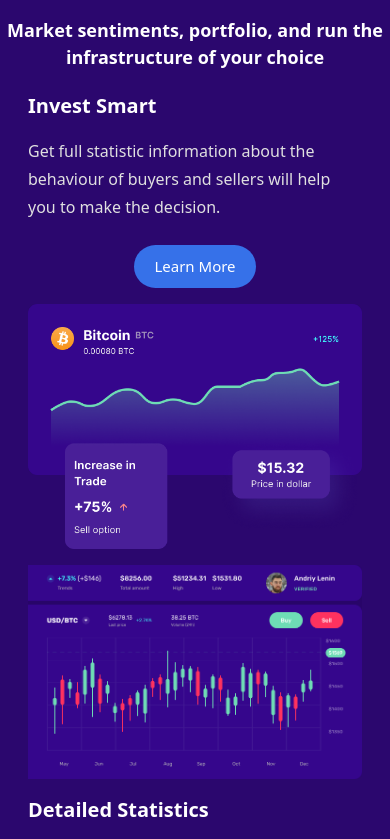
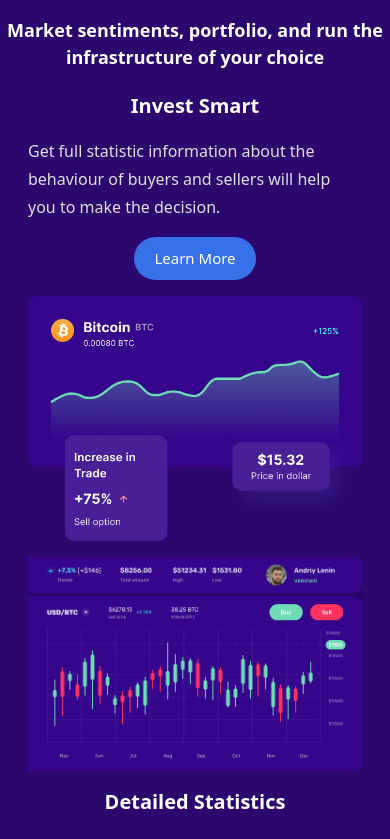
Before and after one commit to nifemi2005/BNB, a React (Vite) app: page / in a window 390 px wide. Shown: the part 3320-4159 px from the top of the page. Built offline with nearby package versions, Linux system fonts and the light colour scheme.

Commit message:
Made changes to the Features component

```diff
--- a/src/Componets/Features.jsx
+++ b/src/Componets/Features.jsx
@@ -15,8 +15,8 @@ const Features = () => {
         <div className='lg:px-28 md:px-11 sm:px-9 px-7 lg:grid lg:grid-cols-2'>
           {/* left */}
             <div>
-                <h3 className='lg:text-[32px] md:text-[28px] sm:text-[26px] text-[20px] lg:leading-[48px] font-bold lg:text-start md:text-center sm:text-center'>Invest Smart</h3>
-                <p className='leading-[28px] font-normal text-[#E0E0E0] lg:w-[408px] sm:pt-6 sm:pb-8 pt-4 pb-6'>Get full statistic information about the behaviour of buyers and sellers will help you to make the decision. </p>
+                <h3 className='lg:text-[32px] md:text-[28px] sm:text-[26px] text-[20px] lg:leading-[48px] font-bold lg:text-start text-center'>Invest Smart</h3>
+                <p className='leading-[28px] font-normal text-[#E0E0E0] lg:w-[408px] sm:pt-6 sm:pb-8 pt-4 pb-4'>Get full statistic information about the behaviour of buyers and sellers will help you to make the decision. </p>
                 <div className='lg:text-start md:text-center sm:text-center text-center'>
                   <button className='md:text-[18px] sm:text-[16px] text-[15px] bg-[#3671E9] hover:bg-white hover:text-black sm:py-[14px] py-[10px] sm:px-[32px] px-[20px] rounded-[32px]'>Learn More</button>
                 </div>
@@ -117,7 +117,7 @@ const Features = () => {
           </div>
           {/* right  */}
           <div>
-            <h3 className='lg:text-[32px] md:text-[28px] sm:text-[26px] text-[20px] lg:leading-[48px] font-bold lg:text-start md:text-center sm:text-center'>Detailed Statistics</h3>
+            <h3 className='lg:text-[32px] md:text-[28px] sm:text-[26px] text-[20px] lg:leading-[48px] font-bold lg:text-start text-center'>Detailed Statistics</h3>
             <p className='leading-[28px] font-normal text-[#E0E0E0] lg:w-[408px] sm:pt-6 sm:pb-8 pt-4 pb-6'>View all mining related information in realtime, at any point at any location and decide which polls you want to mine in.</p>
             <div className='lg:text-start md:text-center sm:text-center text-center'>
               <button className='md:text-[18px] sm:text-[16px] text-[15px] bg-[#3671E9] py-[14px] px-[32px] hover:bg-white hover:text-black rounded-[32px] lg:mb-0 md:mb-8 sm:mb-5 mb-4'>Learn More</button>
```
